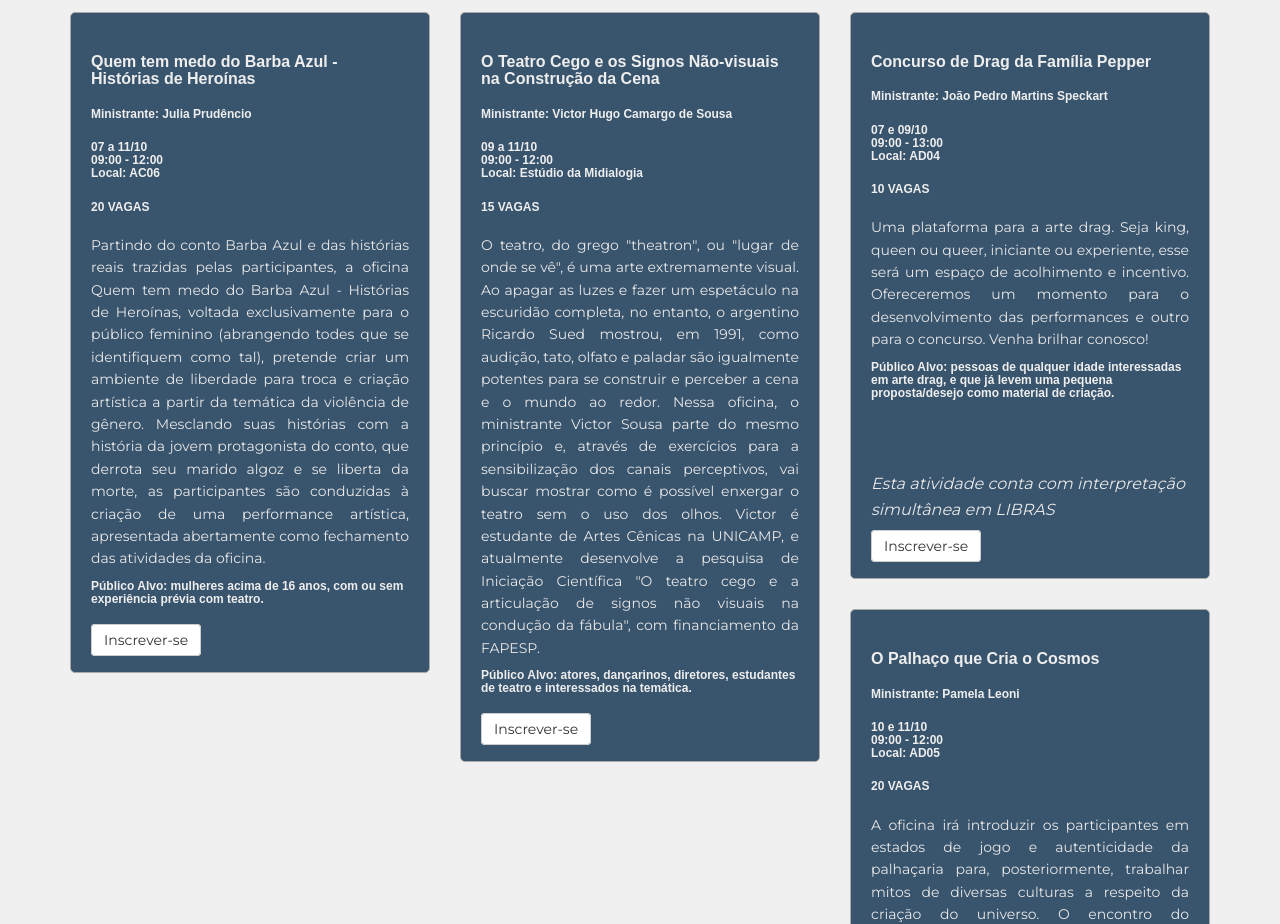
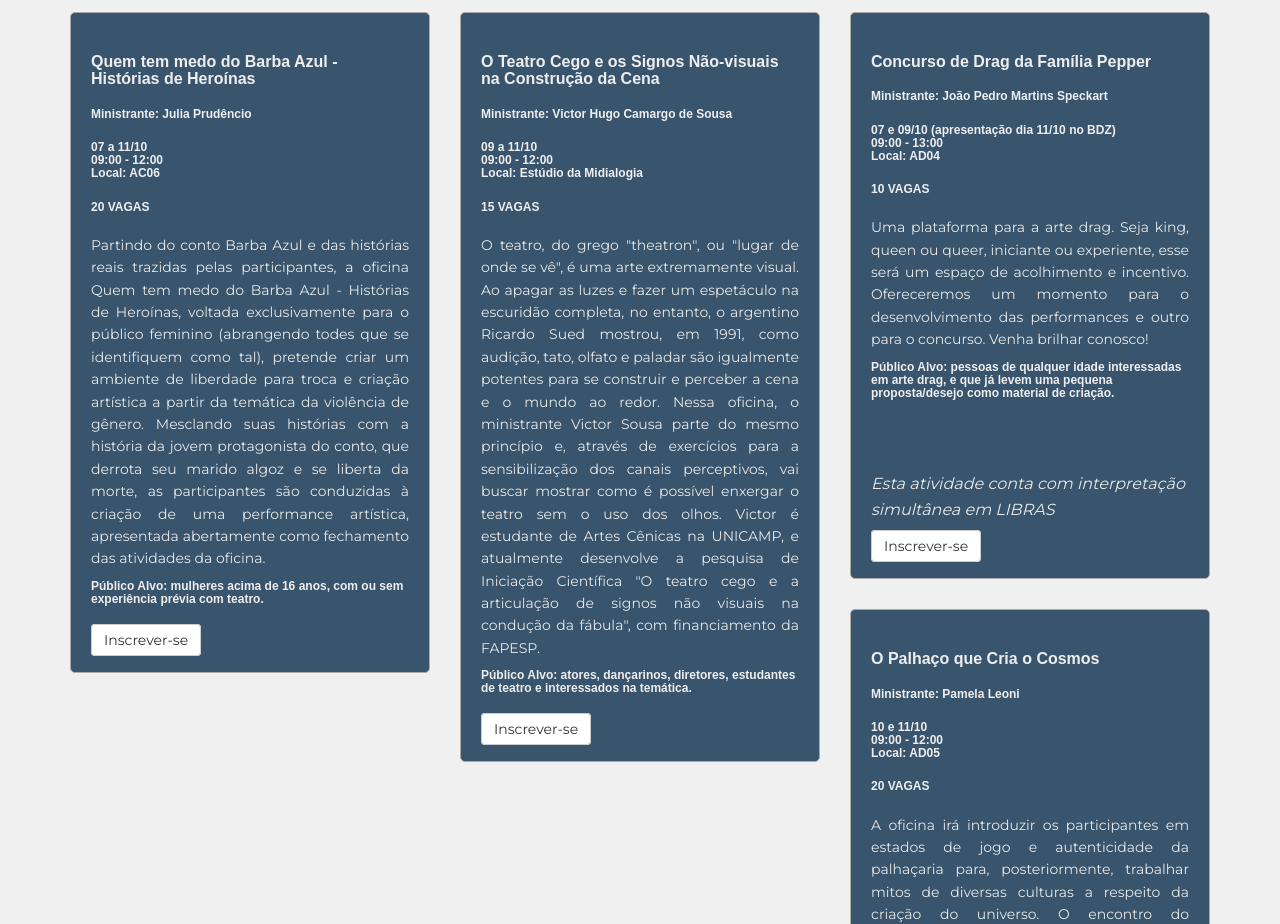
Before and after one commit to feiaunicamp/feiaxx, a plain HTML site: page index.html in a window 1280 px wide. Shown: the part 5188-6112 px from the top of the page. Drawn offline with Linux system fonts and the light colour scheme; a web font is replaced by a local one.

Commit message:
Update index.html

```diff
--- a/index.html
+++ b/index.html
@@ -2030,7 +2030,7 @@ Maria Beraldo, após ter se consagrado em 2018/19 como uma das mais importantes
 
 												<h5>Concurso de Drag da Família Pepper</h5>
 												<h6>Ministrante: João Pedro Martins Speckart</h6>
-												<h6>07 e 09/10<br>
+												<h6>07 e 09/10 (apresentação dia 11/10 no BDZ)<br>
 												09:00 - 13:00<br>
 												Local: AD04</h6>
 												<h6>10 VAGAS</h6>
```
